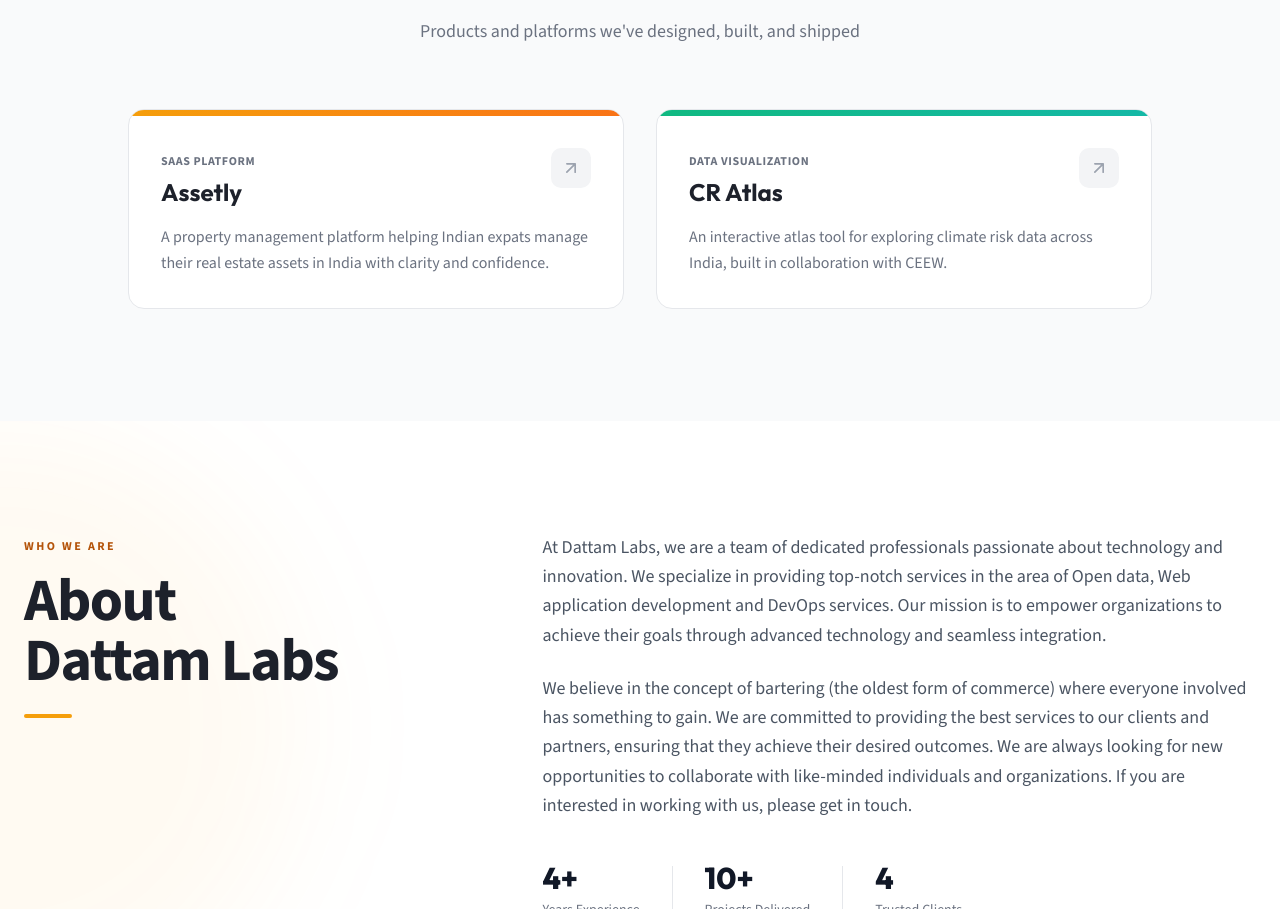
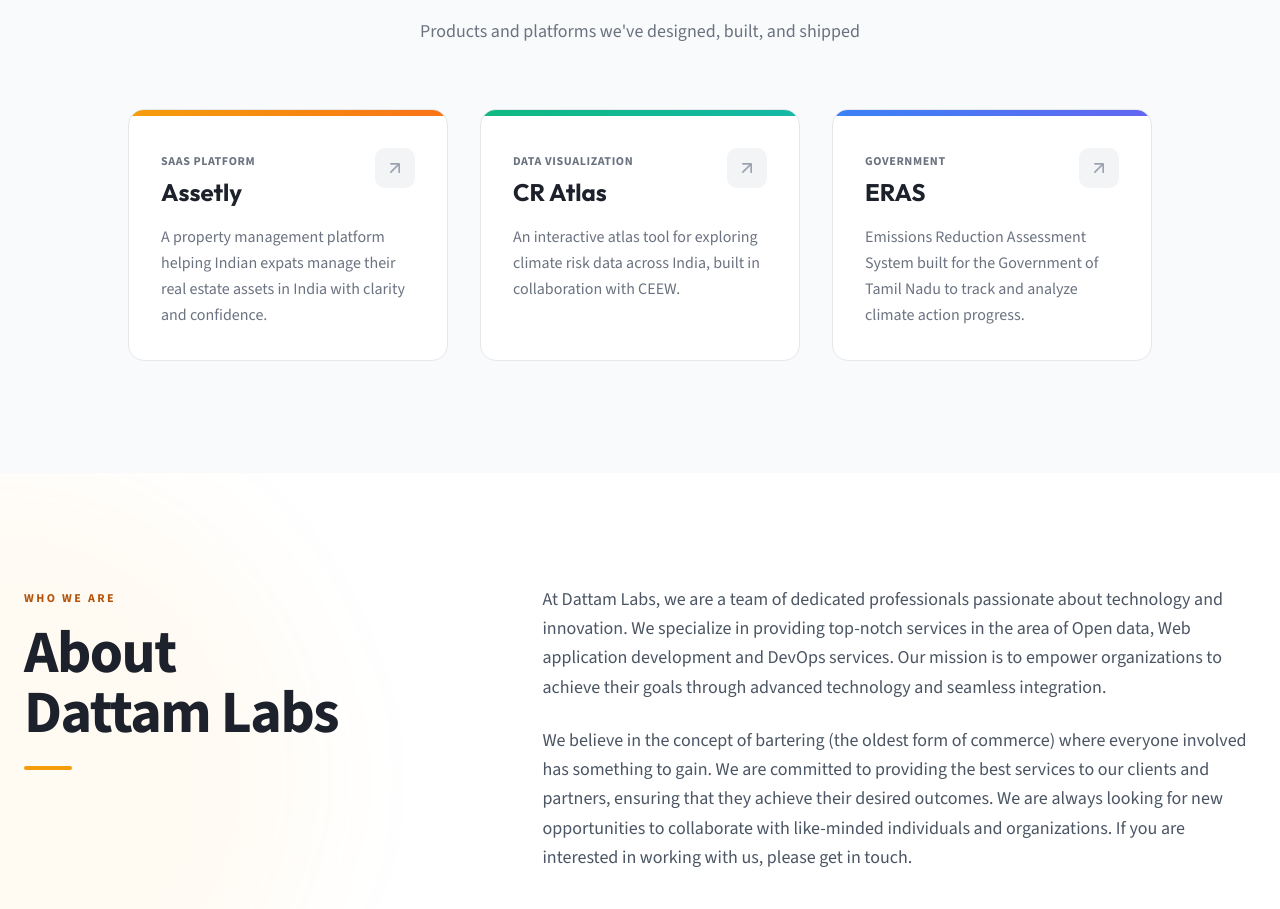
Before and after one commit to dattam-in/dattam.in, an Astro site in the folder apps/dattam-v1/: page / in a window 1280 px wide. Shown: the part 1876-2785 px from the top of the page. Built offline with nearby package versions, Linux system fonts and the light colour scheme; Astro itself is replaced by a stand-in of ours; no server answers.

Commit message:
Add ERAS (Tamil Nadu emissions tracker) to Our Work section

```diff
--- a/apps/dattam-v1/src/components/ProductsSection.astro
+++ b/apps/dattam-v1/src/components/ProductsSection.astro
@@ -14,6 +14,13 @@
     tag: 'Data Visualization',
     gradient: 'from-emerald-500 to-teal-500',
   },
+  {
+    name: 'ERAS',
+    url: 'https://tnclimatetracker.tn.gov.in/eras',
+    desc: 'Emissions Reduction Assessment System built for the Government of Tamil Nadu to track and analyze climate action progress.',
+    tag: 'Government',
+    gradient: 'from-blue-500 to-indigo-500',
+  },
 ];
 ---
 
@@ -25,7 +32,7 @@
       <p class="text-lg text-gray-500 max-w-xl mx-auto">Products and platforms we've designed, built, and shipped</p>
     </div>
 
-    <div class="grid md:grid-cols-2 gap-8 max-w-5xl mx-auto">
+    <div class="grid md:grid-cols-3 gap-8 max-w-5xl mx-auto">
       {products.map((product) => (
         <a href={product.url} target="_blank" rel="noopener noreferrer" class="group relative bg-white rounded-2xl border border-gray-200 overflow-hidden hover:shadow-2xl hover:shadow-gray-200/50 transition-all duration-500 hover:-translate-y-1">
           <!-- Gradient top bar -->
```
